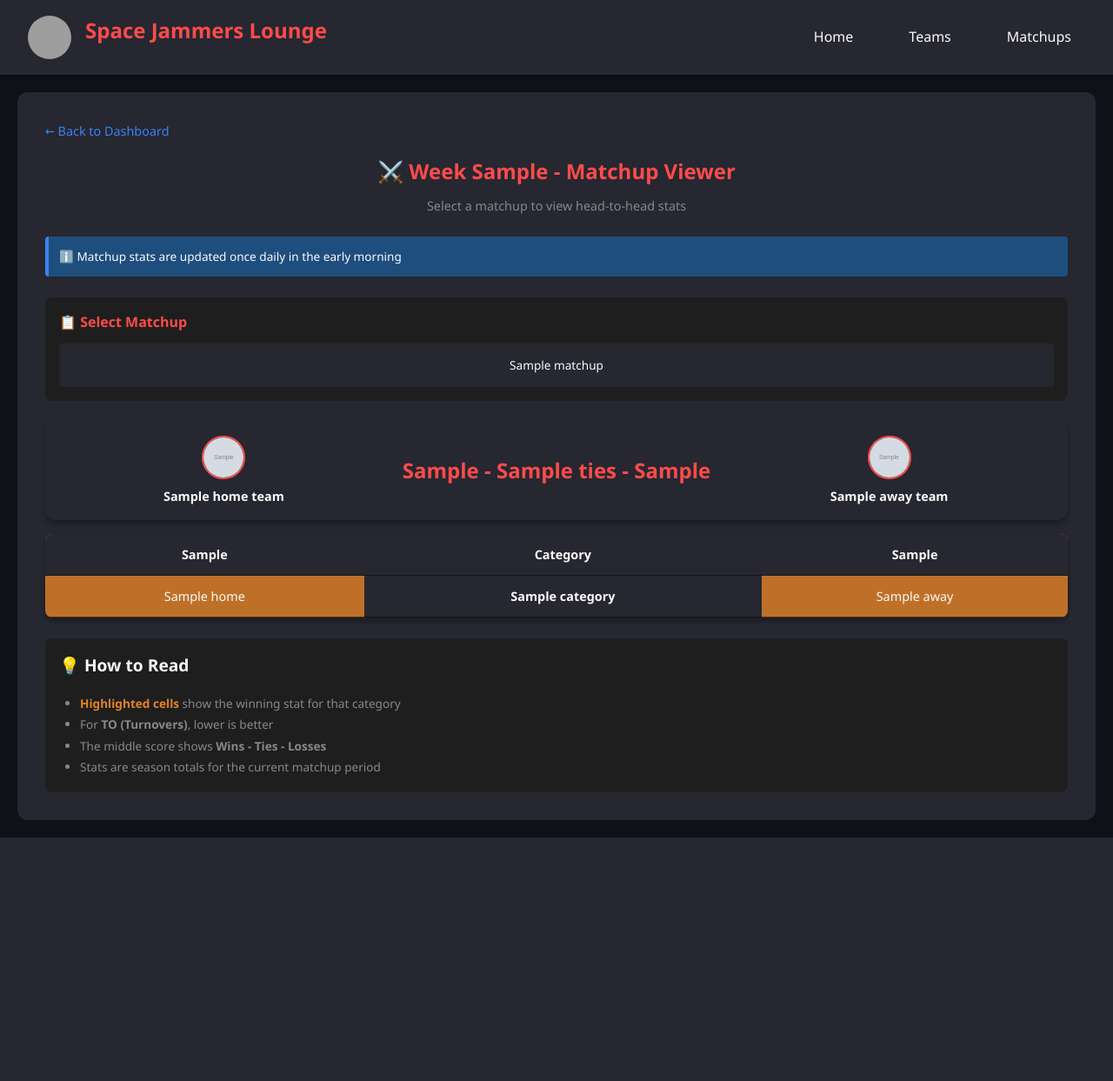
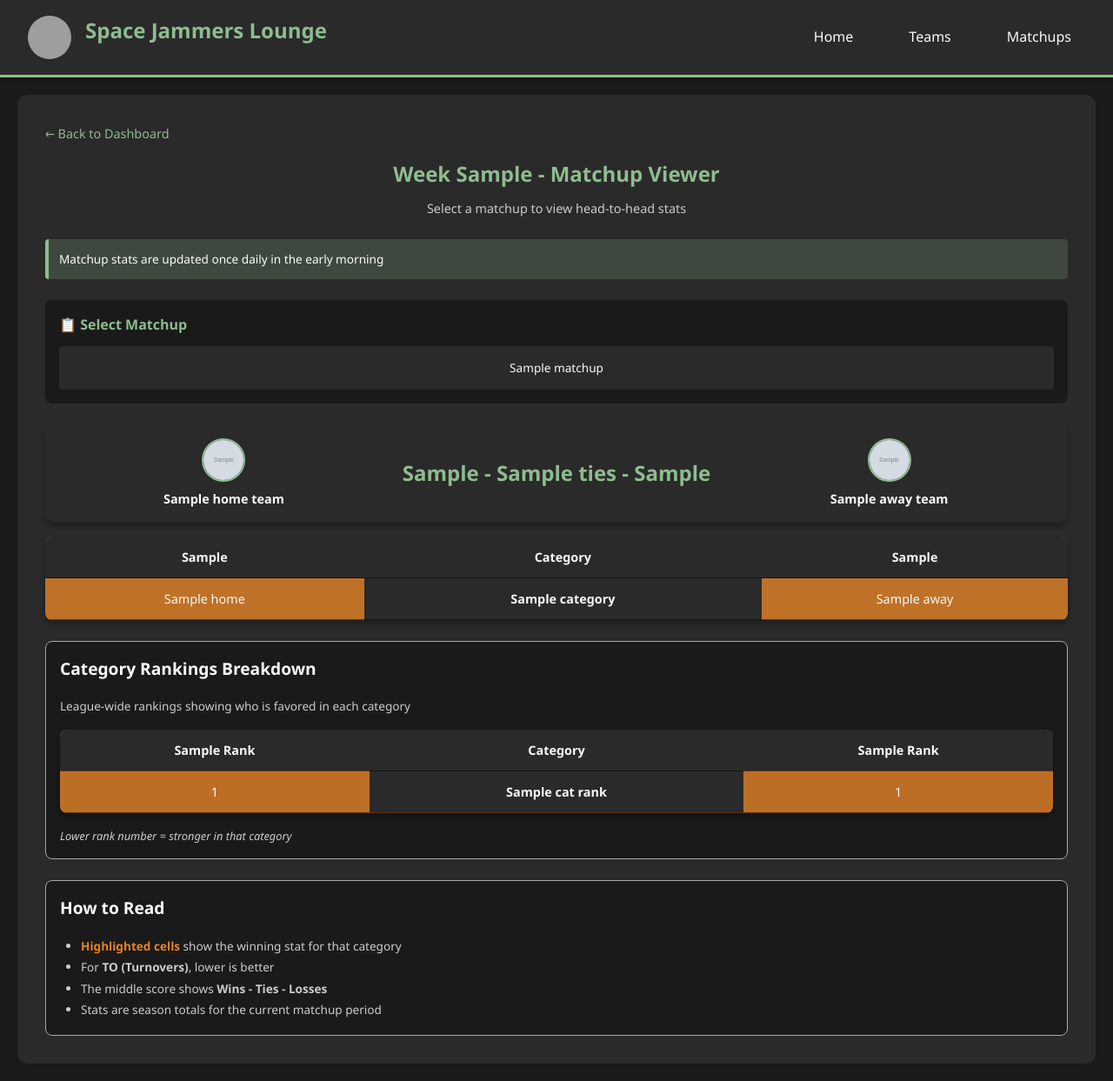
Before and after one commit to NathanEmb/space-jam-dashboard, a Python web app: template src/frontend/templates/matchup.html in a window 1280 px wide. Shown: the whole page at 87% size. Before the commit the page ends 963 px from the top, so only its background shows below. Run offline with Jinja, Linux system fonts and the light colour scheme; the template is opened without the code that fills it: most values are stand-ins (such as "Sample title", 1, 10 or a date in 2020); grey boxes marked "Sample" are stand-in pictures; some libraries are stand-ins or nearby versions; grey boxes are pictures that could not be loaded.

Commit message:
Add hourly data refresh, update color scheme to green/silver, remove emojis, add category rankings to matchup page
Co-authored-by: NathanEmb <10012332+NathanEmb@users.noreply.github.com>

```diff
--- a/src/frontend/templates/base.html
+++ b/src/frontend/templates/base.html
@@ -5,7 +5,21 @@
     <meta name="viewport" content="width=device-width, initial-scale=1.0">
     <title>{% block title %}Space Jammers Dashboard{% endblock %}</title>
     <link rel="icon" href="https://spacejam-dashboard.s3.us-east-2.amazonaws.com/assets/the-last-spacejam.jpg">
+    <link rel="stylesheet" href="https://unpkg.com/@atlaskit/css-reset@6.5.0/dist/bundle.css">
+    <script src="https://unpkg.com/@atlaskit/icon@22.0.0/dist/index.js"></script>
     <style>
+        :root {
+            --primary-green: #8FBC8F;
+            --primary-green-dark: #6B9B6B;
+            --primary-green-light: #A8D5A8;
+            --secondary-silver: #C0C0C0;
+            --secondary-silver-dark: #A8A8A8;
+            --bg-dark: #1A1A1A;
+            --bg-card: #2A2A2A;
+            --text-primary: #FAFAFA;
+            --text-secondary: #CCCCCC;
+        }
+
         * {
             margin: 0;
             padding: 0;
@@ -14,8 +28,8 @@
 
         body {
             font-family: 'Segoe UI', Tahoma, Geneva, Verdana, sans-serif;
-            background-color: #0E1117;
-            color: #FAFAFA;
+            background-color: var(--bg-dark);
+            color: var(--text-primary);
             line-height: 1.6;
         }
 
@@ -27,9 +41,10 @@
 
         /* Navigation */
         nav {
-            background-color: #262730;
+            background-color: var(--bg-card);
             padding: 1rem 2rem;
             box-shadow: 0 2px 4px rgba(0,0,0,0.3);
+            border-bottom: 3px solid var(--primary-green);
         }
 
         .nav-content {
@@ -55,7 +70,7 @@
 
         .nav-logo h1 {
             font-size: 1.5rem;
-            color: #FF4B4B;
+            color: var(--primary-green);
         }
 
         .nav-links {
@@ -65,7 +80,7 @@
         }
 
         .nav-links a {
-            color: #FAFAFA;
+            color: var(--text-primary);
             text-decoration: none;
             padding: 0.5rem 1rem;
             border-radius: 4px;
@@ -73,19 +88,20 @@
         }
 
         .nav-links a:hover {
-            background-color: #FF4B4B;
+            background-color: var(--primary-green);
+            color: var(--bg-dark);
         }
 
         /* Sidebar */
         .sidebar {
-            background-color: #262730;
+            background-color: var(--bg-card);
             border-radius: 12px;
             padding: 1.5rem;
             margin-bottom: 2rem;
         }
 
         .sidebar h3 {
-            color: #FF4B4B;
+            color: var(--primary-green);
             margin-bottom: 1rem;
         }
 
@@ -94,17 +110,17 @@
         }
 
         .sidebar-section h4 {
-            color: #FAFAFA;
+            color: var(--text-primary);
             margin-bottom: 0.5rem;
             font-size: 0.9rem;
         }
 
         .sidebar-joke {
-            background-color: #1E1E1E;
+            background-color: var(--bg-dark);
             padding: 1rem;
             border-radius: 8px;
             font-style: italic;
-            color: #CCCCCC;
+            color: var(--text-secondary);
         }
 
         /* Team selector */
@@ -115,22 +131,23 @@
         }
 
         .team-selector a {
-            color: #FAFAFA;
+            color: var(--text-primary);
             text-decoration: none;
             padding: 0.5rem;
             border-radius: 4px;
-            background-color: #1E1E1E;
+            background-color: var(--bg-dark);
             transition: background-color 0.3s;
         }
 
         .team-selector a:hover,
         .team-selector a.active {
-            background-color: #FF4B4B;
+            background-color: var(--primary-green);
+            color: var(--bg-dark);
         }
 
         /* Main content */
         .main-content {
-            background-color: #262730;
+            background-color: var(--bg-card);
             border-radius: 12px;
             padding: 2rem;
         }
@@ -140,26 +157,33 @@
         }
 
         h1 {
-            color: #FF4B4B;
+            color: var(--primary-green);
             font-size: 2rem;
         }
 
         h2 {
-            color: #FAFAFA;
+            color: var(--text-primary);
             font-size: 1.5rem;
         }
 
         h3 {
-            color: #FAFAFA;
+            color: var(--text-primary);
             font-size: 1.2rem;
         }
 
         .info-box {
-            background-color: #1E4E7E;
-            border-left: 4px solid #3B82F6;
+            background-color: rgba(143, 188, 143, 0.2);
+            border-left: 4px solid var(--primary-green);
             padding: 1rem;
             margin: 1rem 0;
             border-radius: 4px;
+        }
+
+        /* Icon styling */
+        .icon {
+            display: inline-block;
+            vertical-align: middle;
+            margin-right: 0.5rem;
         }
 
         /* Responsive */
--- a/src/frontend/templates/matchup.html
+++ b/src/frontend/templates/matchup.html
@@ -7,7 +7,7 @@
     /* Mobile-first matchup viewer */
     .back-link {
         display: inline-block;
-        color: #3B82F6;
+        color: var(--primary-green);
         text-decoration: none;
         margin-bottom: 1rem;
         font-size: 0.9rem;
@@ -28,8 +28,8 @@
     }
 
     .info-banner {
-        background-color: #1E4E7E;
-        border-left: 4px solid #3B82F6;
+        background-color: rgba(143, 188, 143, 0.2);
+        border-left: 4px solid var(--primary-green);
         padding: 0.75rem;
         margin-bottom: 1.5rem;
         border-radius: 4px;
@@ -38,7 +38,7 @@
 
     /* Matchup selector - mobile friendly */
     .matchup-selector {
-        background-color: #1E1E1E;
+        background-color: var(--bg-dark);
         border-radius: 8px;
         padding: 1rem;
         margin-bottom: 1.5rem;
@@ -47,7 +47,7 @@
     .matchup-selector h3 {
         font-size: 1rem;
         margin-bottom: 0.75rem;
-        color: #FF4B4B;
+        color: var(--primary-green);
     }
 
     .matchup-list {
@@ -59,10 +59,10 @@
     .matchup-option {
         display: block;
         padding: 0.75rem;
-        background-color: #262730;
+        background-color: var(--bg-card);
         border-radius: 4px;
         text-decoration: none;
-        color: #FAFAFA;
+        color: var(--text-primary);
         transition: all 0.3s;
         border: 2px solid transparent;
         text-align: center;
@@ -71,12 +71,12 @@
 
     .matchup-option:hover {
         background-color: #2A2A2A;
-        border-color: #FF4B4B;
+        border-color: var(--primary-green);
     }
 
     .matchup-option.active {
-        background-color: #FF4B4B;
-        border-color: #FF4B4B;
+        background-color: var(--primary-green);
+        border-color: var(--primary-green);
         font-weight: 600;
     }
 
@@ -86,7 +86,7 @@
         align-items: center;
         justify-content: center;
         gap: 1rem;
-        background: #262730;
+        background: var(--bg-card);
         border-radius: 12px;
         box-shadow: 0 4px 6px rgba(0, 0, 0, 0.3);
         padding: 1rem;
@@ -106,7 +106,7 @@
         object-fit: cover;
         border-radius: 50%;
         margin-bottom: 0.5rem;
-        border: 2px solid #FF4B4B;
+        border: 2px solid var(--primary-green);
     }
 
     .team-name {
@@ -123,7 +123,7 @@
         white-space: nowrap;
         text-align: center;
         flex-shrink: 0;
-        color: #FF4B4B;
+        color: var(--primary-green);
     }
 
     /* Category scores table */
@@ -145,15 +145,15 @@
     }
 
     .category-table th {
-        background-color: #262730;
+        background-color: var(--bg-card);
         font-weight: 600;
-        color: #FAFAFA;
+        color: var(--text-primary);
     }
 
     .category-name {
-        background-color: #262730;
+        background-color: var(--bg-card);
         font-weight: 600;
-        color: #FAFAFA;
+        color: var(--text-primary);
     }
 
     .highlight {
@@ -207,9 +207,9 @@
         .matchup-selector select {
             width: 100%;
             padding: 0.75rem;
-            background-color: #262730;
-            color: #FAFAFA;
-            border: 2px solid #FF4B4B;
+            background-color: var(--bg-card);
+            color: var(--text-primary);
+            border: 2px solid var(--primary-green);
             border-radius: 4px;
             font-size: 0.9rem;
             cursor: pointer;
@@ -249,12 +249,12 @@
     <a href="/" class="back-link">← Back to Dashboard</a>
 
     <div class="page-header">
-        <h1>⚔️ Week {{ current_week }} - Matchup Viewer</h1>
-        <p style="font-size: 0.9rem; color: #888;">Select a matchup to view head-to-head stats</p>
+        <h1>Week {{ current_week }} - Matchup Viewer</h1>
+        <p style="font-size: 0.9rem; color: var(--text-secondary);">Select a matchup to view head-to-head stats</p>
     </div>
 
     <div class="info-banner">
-        ℹ️ Matchup stats are updated once daily in the early morning
+        Matchup stats are updated once daily in the early morning
     </div>
 
     <div class="matchup-selector">
@@ -317,9 +317,39 @@
         </tbody>
     </table>
 
-    <div style="margin-top: 1.5rem; padding: 1rem; background-color: #1E1E1E; border-radius: 8px;">
-        <h3>💡 How to Read</h3>
-        <ul style="color: #888; font-size: 0.85rem; line-height: 1.8; padding-left: 1.5rem;">
+    <div style="margin-top: 1.5rem; padding: 1rem; background-color: var(--bg-dark); border-radius: 8px; border: 1px solid var(--secondary-silver-dark);">
+        <h3>Category Rankings Breakdown</h3>
+        <p style="color: var(--text-secondary); font-size: 0.85rem; margin-bottom: 1rem;">League-wide rankings showing who is favored in each category</p>
+        <table class="category-table">
+            <thead>
+                <tr>
+                    <th>{{ home_team.team_abbrev }} Rank</th>
+                    <th>Category</th>
+                    <th>{{ away_team.team_abbrev }} Rank</th>
+                </tr>
+            </thead>
+            <tbody>
+                {% for cat_rank in category_rankings %}
+                <tr>
+                    <td class="{% if cat_rank.favored == 'home' %}highlight{% endif %}">
+                        {{ cat_rank.home_rank }}
+                    </td>
+                    <td class="category-name">{{ cat_rank.name }}</td>
+                    <td class="{% if cat_rank.favored == 'away' %}highlight{% endif %}">
+                        {{ cat_rank.away_rank }}
+                    </td>
+                </tr>
+                {% endfor %}
+            </tbody>
+        </table>
+        <p style="color: var(--text-secondary); font-size: 0.8rem; margin-top: 1rem; font-style: italic;">
+            Lower rank number = stronger in that category
+        </p>
+    </div>
+
+    <div style="margin-top: 1.5rem; padding: 1rem; background-color: var(--bg-dark); border-radius: 8px; border: 1px solid var(--secondary-silver-dark);">
+        <h3>How to Read</h3>
+        <ul style="color: var(--text-secondary); font-size: 0.85rem; line-height: 1.8; padding-left: 1.5rem;">
             <li><strong style="color: rgb(230, 131, 39);">Highlighted cells</strong> show the winning stat for that category</li>
             <li>For <strong>TO (Turnovers)</strong>, lower is better</li>
             <li>The middle score shows <strong>Wins - Ties - Losses</strong></li>
```
Also changed, not shown: src/app.py (+57 -7 lines), src/frontend/templates/index.html (+45 -43 lines), src/frontend/templates/team.html (+31 -31 lines).
